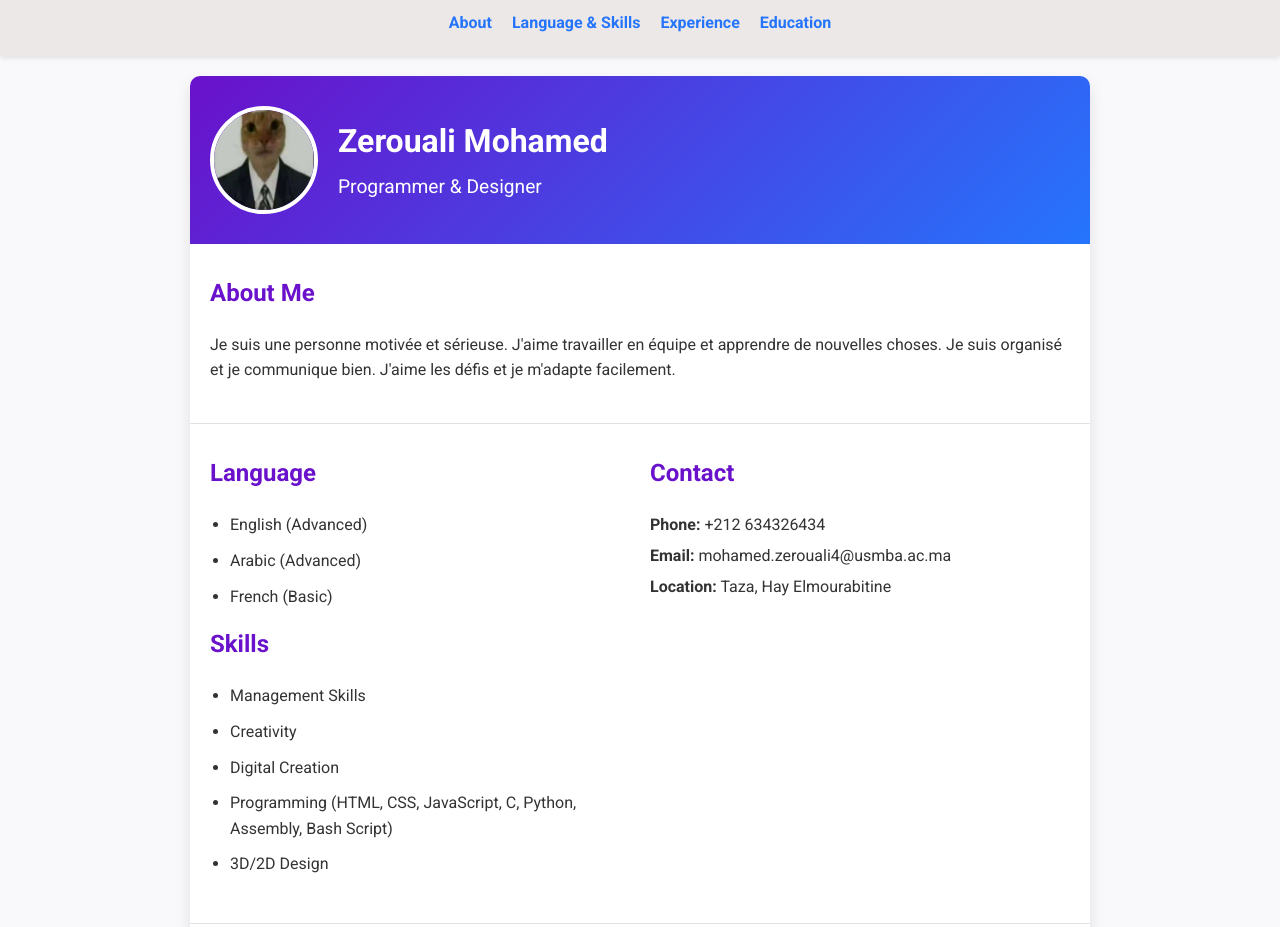
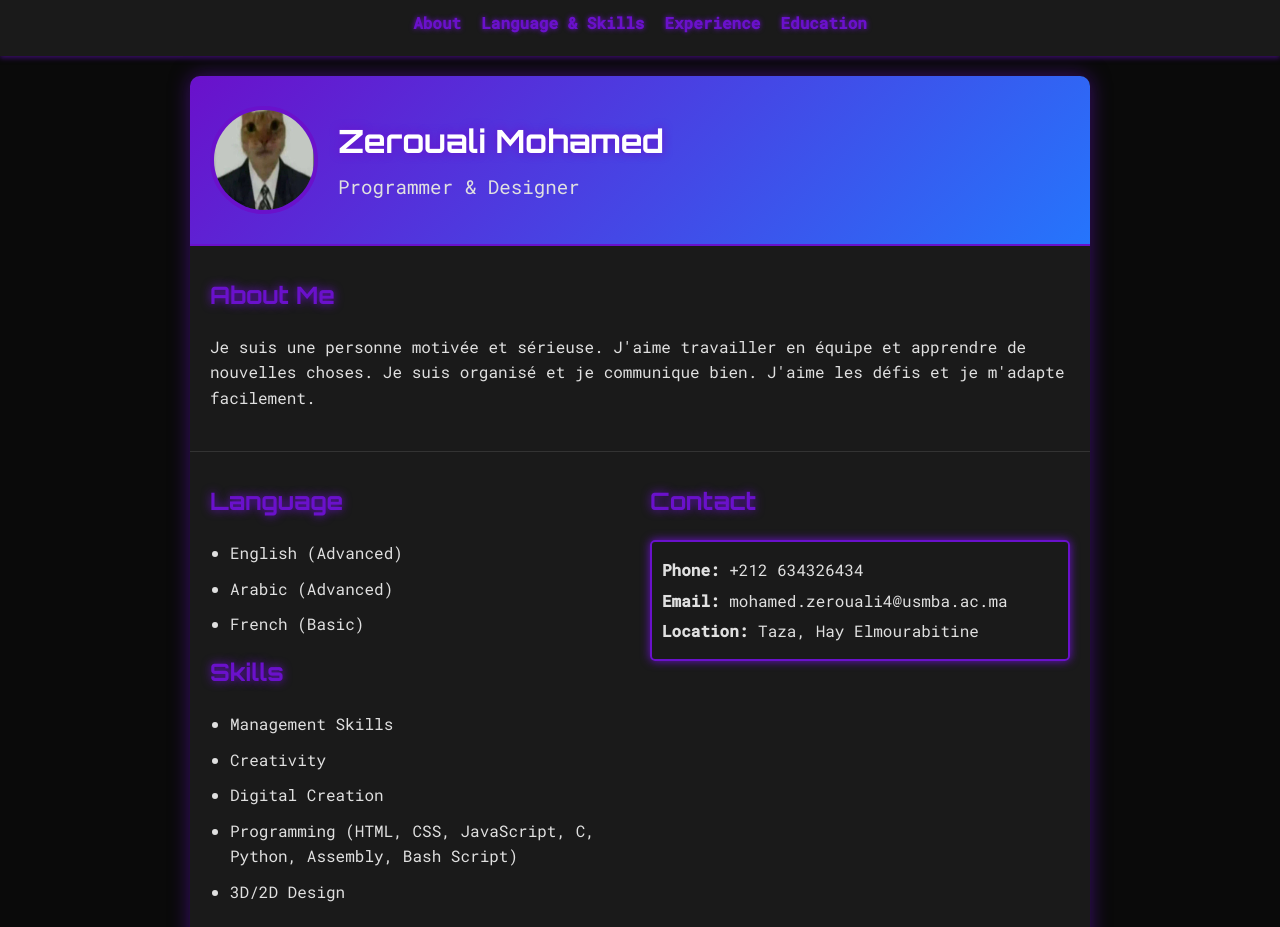
Before and after one commit to Zeroualixxx/cv, a plain HTML site: page index.html in a window 1280 px wide. Shown: the top 927 px of the page. Drawn offline with Linux system fonts and the light colour scheme.

Commit message:
Update index.html

```diff
--- a/index.html
+++ b/index.html
@@ -4,23 +4,23 @@
     <meta charset="UTF-8">
     <meta name="viewport" content="width=device-width, initial-scale=1.0">
     <title>CV - Zerouali Mohamed</title>
-    <link href="https://fonts.googleapis.com/css2?family=Roboto:wght@400;500;700&display=swap" rel="stylesheet">
+    <link href="https://fonts.googleapis.com/css2?family=Orbitron:wght@400;700&family=Roboto+Mono:wght@400;500&display=swap" rel="stylesheet">
     <style>
         /* General Styles */
         body {
-            font-family: 'Roboto', sans-serif;
+            font-family: 'Roboto Mono', monospace;
             margin: 0;
             padding: 0;
-            background-color: #f9f9fb;
-            color: #333;
+            background-color: #0a0a0a;
+            color: #e0e0e0;
             line-height: 1.6;
         }
 
         .container {
             max-width: 900px;
             margin: 20px auto;
-            background: #ffffff;
-            box-shadow: 0 8px 16px rgba(0, 0, 0, 0.1);
+            background: #1a1a1a;
+            box-shadow: 0 0 20px rgba(106, 17, 203, 0.5);
             border-radius: 10px;
             overflow: hidden;
         }
@@ -32,6 +32,7 @@
             background: linear-gradient(135deg, #6a11cb, #2575fc);
             color: white;
             padding: 30px 20px;
+            border-bottom: 2px solid #6a11cb;
         }
 
         .header img {
@@ -39,23 +40,26 @@
             width: 100px;
             height: 100px;
             margin-right: 20px;
-            border: 4px solid white;
+            border: 4px solid #6a11cb;
         }
 
         .header h1 {
             margin: 0;
             font-size: 2rem;
+            font-family: 'Orbitron', sans-serif;
+            text-shadow: 0 0 10px #6a11cb;
         }
 
         .header p {
             margin: 5px 0 0;
             font-size: 1.2rem;
+            color: #e0e0e0;
         }
 
         /* Section Styles */
         .section {
             padding: 30px 20px;
-            border-bottom: 1px solid #e0e0e0;
+            border-bottom: 1px solid #333;
             opacity: 0;
             transform: translateY(30px);
             transition: all 0.6s ease-in-out;
@@ -70,6 +74,8 @@
             margin-top: 0;
             color: #6a11cb;
             font-size: 1.5rem;
+            font-family: 'Orbitron', sans-serif;
+            text-shadow: 0 0 10px #6a11cb;
         }
 
         p {
@@ -82,6 +88,7 @@
 
         ul li {
             margin-bottom: 10px;
+            color: #e0e0e0;
         }
 
         /* Two Column Layout */
@@ -104,8 +111,8 @@
         nav {
             position: sticky;
             top: 0;
-            background: rgb(237, 232, 232);
-            box-shadow: 0 2px 5px rgba(0, 0, 0, 0.1);
+            background: #1a1a1a;
+            box-shadow: 0 2px 5px rgba(106, 17, 203, 0.5);
             padding: 10px 20px;
             z-index: 1000;
         }
@@ -125,12 +132,27 @@
 
         nav ul li a {
             text-decoration: none;
-            color: #2575fc;
+            color: #6a11cb;
             font-weight: bold;
+            text-shadow: 0 0 5px #6a11cb;
         }
 
         nav ul li a:hover {
-            color: #6a11cb;
+            color: #2575fc;
+            text-shadow: 0 0 10px #2575fc;
+        }
+
+        /* Neon Glow Effect */
+        .neon {
+            text-shadow: 0 0 5px #6a11cb, 0 0 10px #6a11cb, 0 0 20px #6a11cb;
+        }
+
+        /* Cyberpunk Border */
+        .cyber-border {
+            border: 2px solid #6a11cb;
+            box-shadow: 0 0 10px #6a11cb;
+            padding: 10px;
+            border-radius: 5px;
         }
     </style>
 </head>
@@ -148,7 +170,7 @@
         <div class="header">
             <img src="image.png" alt="Zerouali Mohamed">
             <div>
-                <h1>Zerouali Mohamed</h1>
+                <h1 class="neon">Zerouali Mohamed</h1>
                 <p>Programmer & Designer</p>
             </div>
         </div>
@@ -179,7 +201,7 @@
 
             <div>
                 <h2>Contact</h2>
-                <div class="contact-info">
+                <div class="contact-info cyber-border">
                     <p><strong>Phone:</strong> +212 634326434</p>
                     <p><strong>Email:</strong> mohamed.zerouali4@usmba.ac.ma</p>
                     <p><strong>Location:</strong> Taza, Hay Elmourabitine</p>
```
